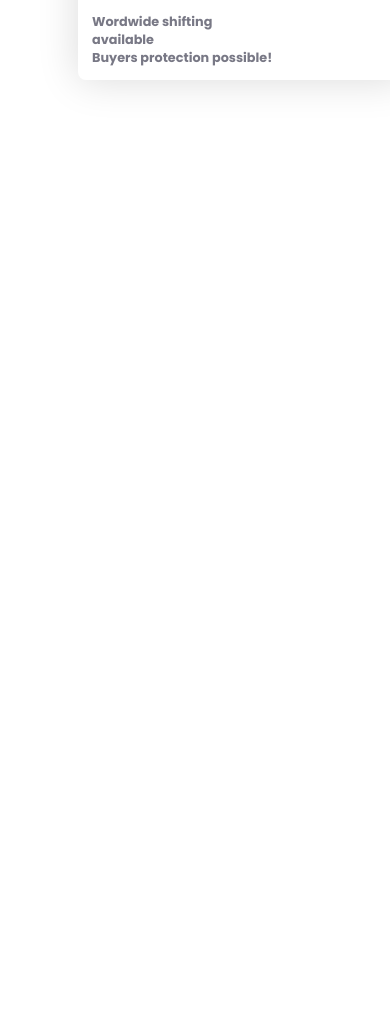
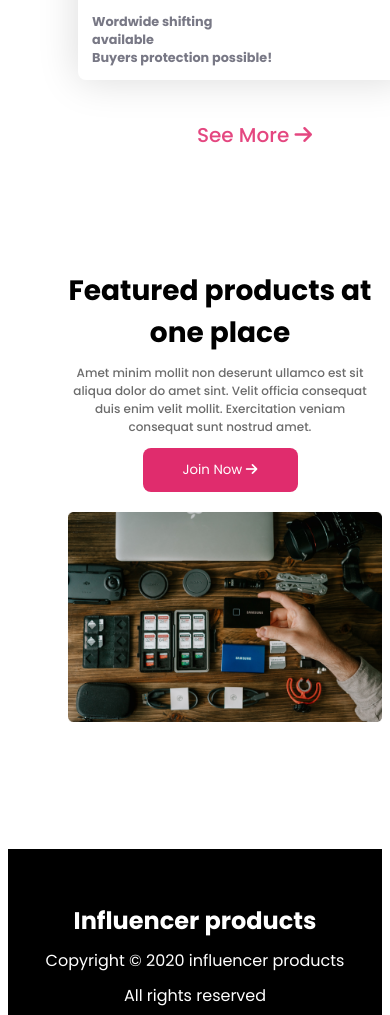
Before and after one commit to eistiakahmed/influencer-gear-website, a plain HTML site: page index.html in a window 390 px wide. Shown: the part 5573-6588 px from the top of the page. Before the commit the page ends 5691 px from the top, so only its background shows below. Drawn offline with Linux system fonts and the light colour scheme.

Commit message:
footer section and  features section added

```diff
--- a/index.html
+++ b/index.html
@@ -220,9 +220,36 @@
             <p class="product-sub">Wordwide shifting <br> available <br>  Buyers protection possible!</p>
         </div>
       </section>
+      <div class="see-more poppins-regular">
+          <a href="#">See More <i class="fa-solid fa-arrow-right"></i></a>
+        </div>
+
+        <div class="features-container display-flex poppins-regular">
+          <div class="features-image">
+            <img src="./images/gear.png" alt="">
+          </div>
+          <div class="features-info">
+            <h3 class="features-title">Featured products at one place</h3>
+            <p class="features-description">Amet minim mollit non deserunt ullamco est sit aliqua dolor do amet sint. Velit officia consequat duis enim velit mollit. Exercitation veniam consequat sunt nostrud amet.</p>
+            <button class="features-btn poppins-regular">Join Now <i class="fa-solid fa-arrow-right"></i></button>
+          </div>
+        </div>
+
     </main>
     <footer>
-
+      <div class="footer-container display-flex">
+        <div class=" poppins-regular">
+          <h3 class="footer-title">Influencer products</h3>
+         <p class="footer-copyright">Copyright © 2020  influencer products</p>
+         <p class="copyright">All rights reserved</p>
+          <div class="icon ">
+           <i class="fa-brands fa-instagram"></i>
+           <i class="fa-brands fa-dribbble"></i>
+           <i class="fa-brands fa-twitter"></i>
+           <i class="fa-brands fa-youtube"></i>
+         </div>
+        </div>
+      </div>
     </footer>
 </body>
 </html>
--- a/styles/influencer.css
+++ b/styles/influencer.css
@@ -13,7 +13,7 @@
     display: flex;
 }
 
-header,main{
+header,main, footer{
     max-width: 1440px;
     margin: 0 auto;
 }
@@ -168,10 +168,104 @@ header,main{
     color: rgba(120, 120, 133, 1);
 
 }
+.see-more{
+    width: 100%;
+    text-align: right;
+    padding-left: 20px;
+    margin-left: -90px;
+
+}
+ .see-more a{
+    text-decoration: none;
+    color: rgba(224, 44, 109, 0.87);
+    font-size: 1.25rem;
+    font-weight: 500;
+
+ }
+
+
+ .features-container{
+    justify-content: space-between;
+    align-items: center;
+    margin-top: 100px;
+ }
+
+ .features-image{
+    margin-left: 80px;
+ }
+ .features-image img{
+    width: 100%;
+ }
+
+ .features-info{
+    margin-right: 80px;
+ }
+
+ .features-title{
+    font-size: 2.50rem;
+    font-weight: 700;
+    margin-top: 20px;
+    margin-bottom: 10px;
+ }
+
+ .features-description{
+    font-size: 1rem;
+    font-weight: 500;
+    color: rgba(108, 108, 108, 1);
+    width: 501px;
+    margin-top: 10px;
+ }
+
+ .features-btn{
+    width: 155px;
+    height: 44px;
+    padding: 10px 24px;
+    border: none;
+    color: white;
+    background-color: rgba(224, 44, 109, 1);
+    border-radius: 8px;
+    text-align: center;
+
+ }
+
+
+ /* footer styles start */
+.footer-container{
+    align-items: center;
+    justify-content: center;
+    margin-top: 120px;
+    background-color: black;
+    padding: 30px;
+}
+
+
+ .footer-title{
+    font-size: 1.5rem;
+    font-weight:700 ;
+    color: white;
+    text-align: center;
+    margin-bottom: 10px;
+ }
+
+
+ .footer-copyright,.copyright{
+    color: white;
+    text-align: center;
+    margin-top: 10px;
+    margin-bottom: 10px;
+
+ }
+
+ .icon{
+    color:white;
+    text-align: center;
+ }
 
   /* responsive styles */
   @media screen and (max-width: 576px) {
-    .navber-container, .hero-section{
+    .navber-container,
+    .hero-section,
+    .see-more{
         flex-direction: column;
         margin-top: 10px;
     }
@@ -248,6 +342,40 @@ header,main{
         margin-left: 70px;
     }
 
+    .features-container{
+        flex-direction: column-reverse;
+    }
+
+    .features-image{
+        margin-left: 60px;
+        margin-top: 20px;
+    }
+
+     .features-title{
+    font-size: 1.75rem;
+    font-weight: 700;
+    margin-top: 20px;
+    margin-bottom: 10px;
+    width: 317px;
+    text-align: center;
+ }
+
+ .features-description{
+    font-size: 0.75rem;
+    font-weight: 500;
+    color: rgba(108, 108, 108, 1);
+    margin-top: 10px;
+    width: 317px;
+    text-align: center;
+ }
+
+ .features-info{
+    margin-right: 0px;
+    margin-left: 50px;
+    text-align: center;
+ }
+
+
 
 
 }
```
